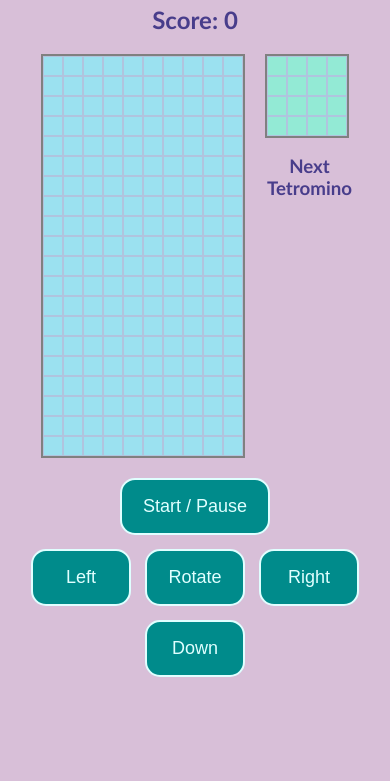
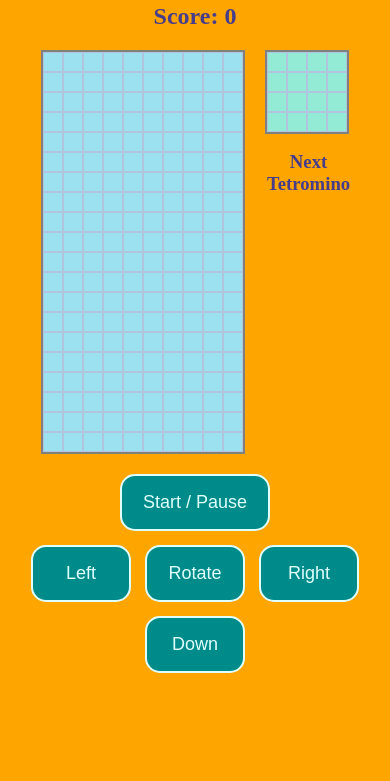
Before and after one commit to Tousif070/Tetris_Game, a plain HTML site: page index.html in a window 390 px wide. Shown: the part 63-844 px from the top of the page. Drawn offline with Linux system fonts and the light colour scheme.

Commit message:
Style Updated

```diff
--- a/style.css
+++ b/style.css
@@ -81,9 +81,9 @@ td {
 @media only screen and (max-width: 400px) {
 
     body {
-        font-family: calibri;
+        font-family: 'showcard gothic';
         text-align: center;
-        background-color: #D8BFD8;
+        background-color: orange;
     }
 
     h1, h2, h3 {
```
